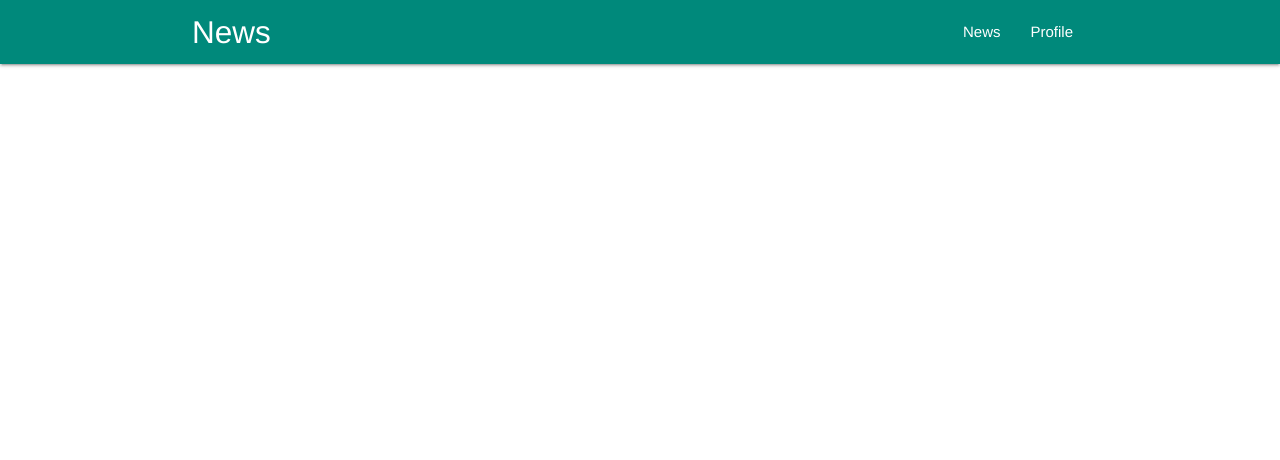
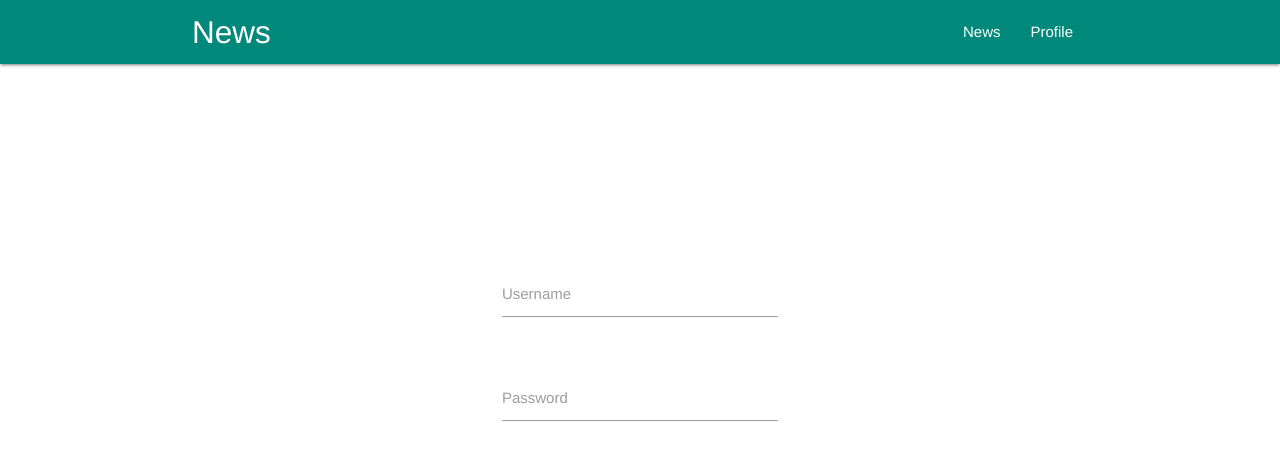
Before and after one commit to bogdanaks/news-test, a Vue app: page /login in a window 1280 px wide. Shown: the top 460 px of the page. Built offline with nearby package versions, Linux system fonts and the light colour scheme.

Commit message:
Add base template

```diff
--- a/src/views/Login.vue
+++ b/src/views/Login.vue
@@ -0,0 +1,32 @@
+<template>
+    <div class="container loginContainer">
+        <div class="row">
+            <form class="col s4 offset-s4">
+            <div class="row">
+                <div class="input-field col s12">
+                    <input id="username" type="text" class="validate">
+                    <label for="username">Username</label>
+                </div>
+            </div>
+            <div class="row">
+                <div class="input-field col s12">
+                <input id="password" type="password" class="validate">
+                <label for="password">Password</label>
+                </div>
+            </div>
+            </form>
+        </div>
+    </div>
+</template>
+
+<script>
+export default {
+
+}
+</script>
+
+<style>
+    .loginContainer {
+        padding-top: 15%;
+    }
+</style>
```
